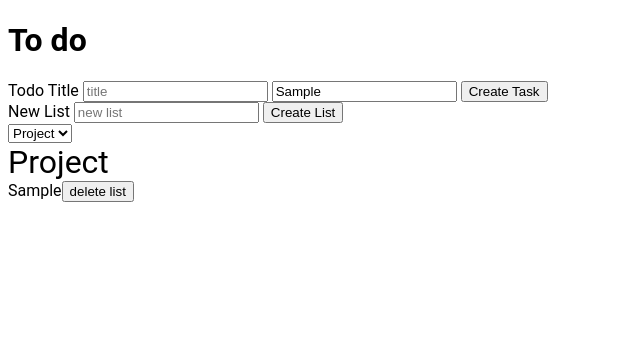
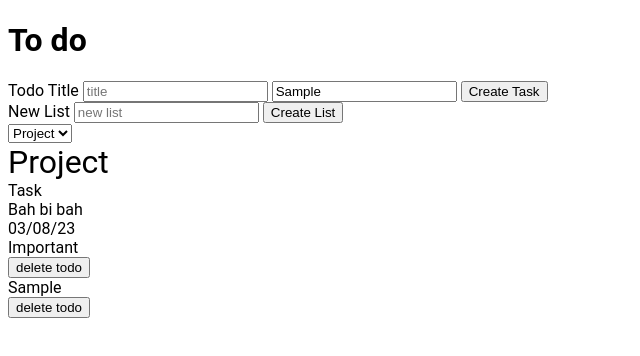
Before and after one commit to eyaldavidszt/todo-list, a website built with webpack: page src/template.html in a window 1280 px wide. Both pictures are taken after typing "Sample", "Sample" into the empty fields and a click on the button "Create Task". Shown: the whole page, without its empty margins (0-640 px from the left). Built offline with nearby package versions, Linux system fonts and the light colour scheme.

Commit message:
Make cardWrapper have internal div for title

```diff
--- a/src/cards.js
+++ b/src/cards.js
@@ -18,9 +18,12 @@ export function cardMaker({title, description, dueDate, priority, status, parent
 
         const cardWrapper = document.createElement('div')
         cardWrapper.classList.add('card-wrapper')
-        cardWrapper.innerHTML = `${newCard.title}`
+        const titleWrapper = document.createElement('div')
+        titleWrapper.classList.add('task-title')
+        titleWrapper.innerHTML = `${newCard.title}`
+        cardWrapper.appendChild(titleWrapper)
         const btn = document.createElement('button')
-        btn.innerHTML = 'delete list'
+        btn.innerHTML = 'delete todo'
         btn.addEventListener('click', () => {
             removeElement(cardWrapper)
         })
--- a/src/template.html
+++ b/src/template.html
@@ -26,6 +26,21 @@
     </form>
     <div class="list-wrapper">
         Project
+        <div class="card-wrapper">
+            <div class="task-title">
+                Task
+            </div>
+            <div class="description">
+                Bah bi bah
+            </div>
+            <div class="due-date">
+                03/08/23
+            </div>
+            <div class="priority">
+                Important
+            </div>
+            <button>delete todo</button>
+        </div>
     </div>
 </body>
 </html>
```
Also changed, not shown: dist/bundle.js, dist/index.html.
